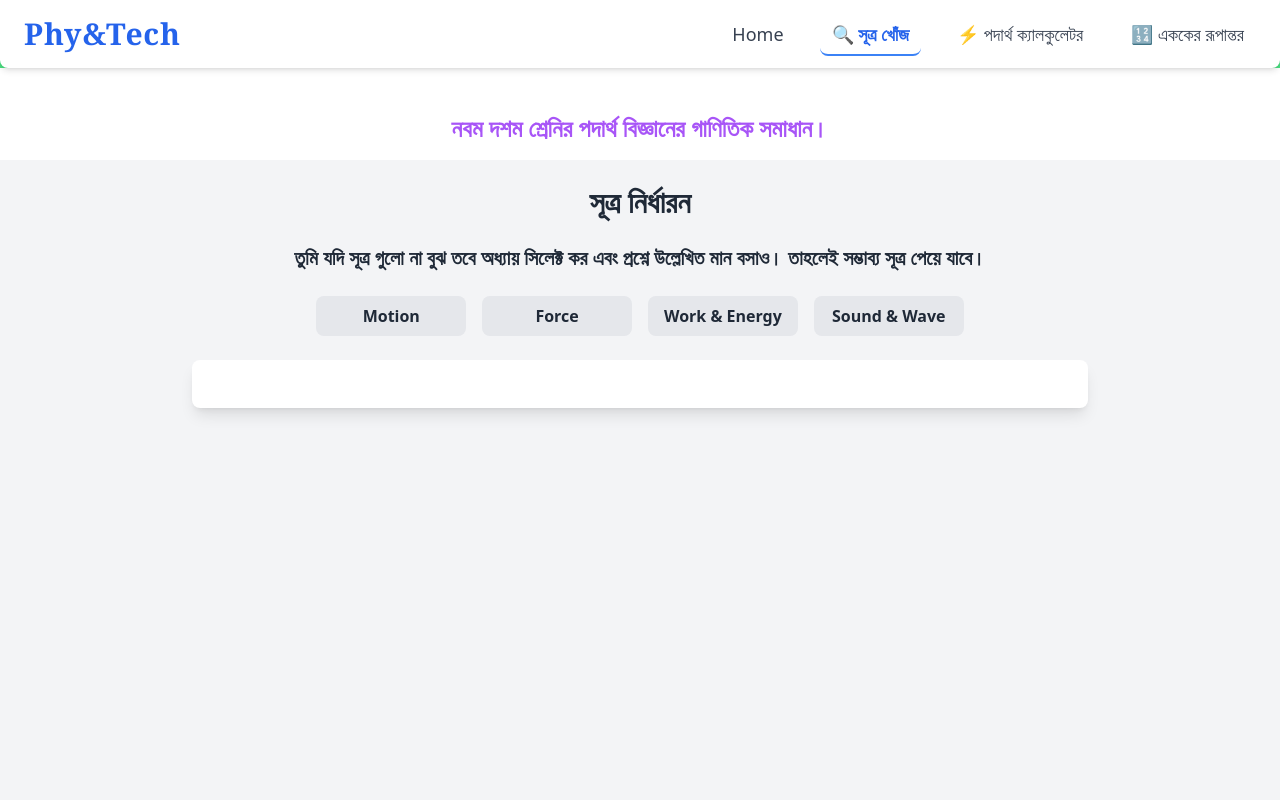
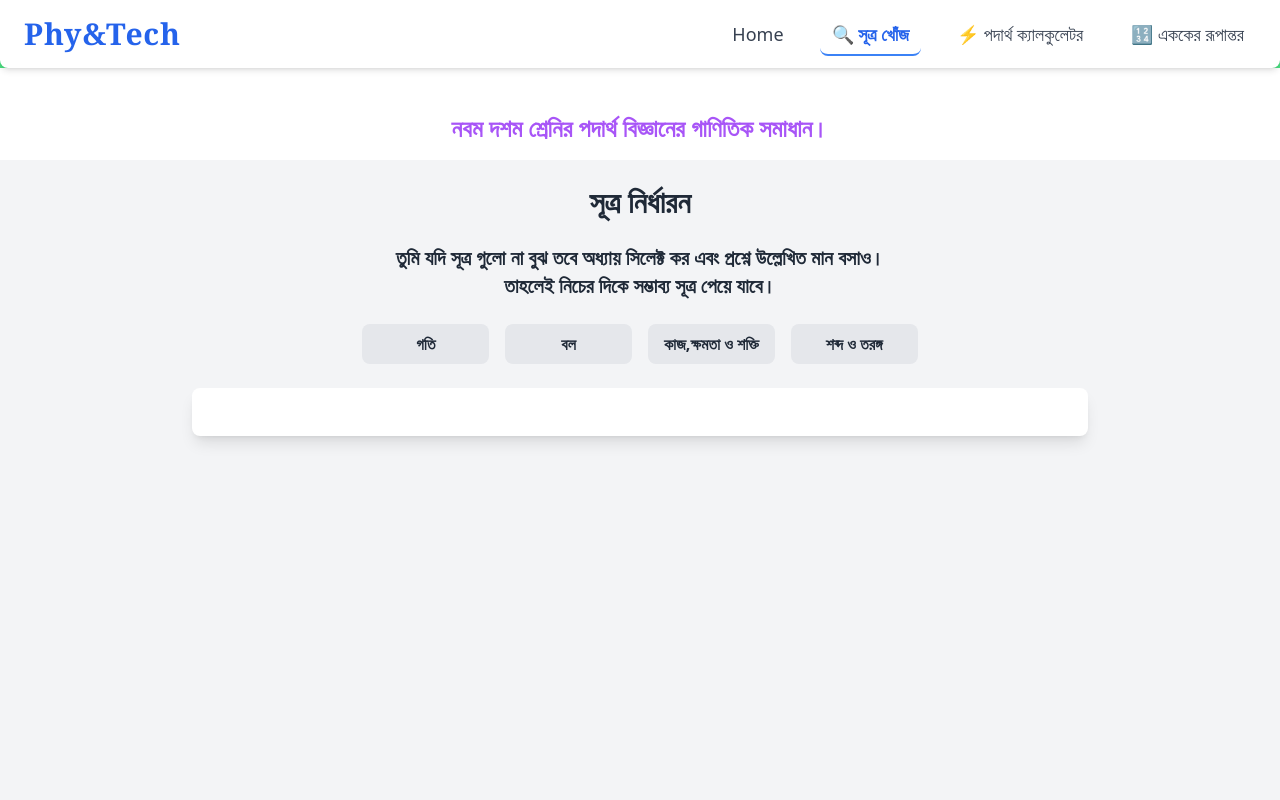
Before and after one commit to almubin78/Physics-Problems-solving-website, a React (Create React App) app: page /laws-selection in a window 1280 px wide. Shown: the top 800 px of the page. Built offline with nearby package versions, Linux system fonts and the light colour scheme.

Commit message:
LawSelection Home Page Edit

```diff
--- a/src/PhysicsLawSelection/LawSelectionHomePage.js
+++ b/src/PhysicsLawSelection/LawSelectionHomePage.js
@@ -8,20 +8,20 @@ const LawSelectionHomePage = () => {
         সূত্র নির্ধারন
       </h1>
       <p className="text-xl font-bold text-gray-800 mb-6">
-        তুমি যদি সূত্র গুলো না বুঝ তবে অধ্যায় সিলেক্ট কর এবং প্রশ্নে উল্লেখিত মান বসাও।
-        তাহলেই সম্ভাব্য সূত্র পেয়ে যাবে।
+        তুমি যদি সূত্র গুলো না বুঝ তবে অধ্যায় সিলেক্ট কর এবং প্রশ্নে উল্লেখিত মান বসাও। <br />
+        তাহলেই নিচের দিকে সম্ভাব্য সূত্র পেয়ে যাবে।
       </p>
 
       {/* Navigation Tabs */}
       <div className="grid grid-cols-2 md:grid-cols-4 gap-4 mb-6">
         {[
-          { path: "/laws-selection/motion", label: "Motion" },
-          { path: "/laws-selection/force", label: "Force" },
+          { path: "/laws-selection/motion", label: "গতি" },
+          { path: "/laws-selection/force", label: "বল" },
           {
             path: "/laws-selection/work-power-energy",
-            label: "Work & Energy",
+            label: "কাজ,ক্ষমতা ও শক্তি",
           },
-          { path: "/laws-selection/sound-and-wave", label: "Sound & Wave" },
+          { path: "/laws-selection/sound-and-wave", label: "শব্দ ও তরঙ্গ" },
         ].map((item) => (
           <NavLink
             key={item.path}
--- a/src/UnitCalculator/UnitHome.js
+++ b/src/UnitCalculator/UnitHome.js
@@ -57,6 +57,14 @@ const UnitHome = () => {
             initialFromUnit="hour"
             initialToUnit="minute"
           />
+          <UnitConverter
+            title=" বেগ Converter"
+            extraInfo=" মিটার/সেকেন্ড, কিলোমিটার/ঘন্টা"
+            units={velocityUnits}
+            converterFunction={convertVelocity}
+            initialFromUnit="km/h"
+            initialToUnit="m/s"
+          />
 
           <UnitConverter
             title="দূরত্ব Converter"
@@ -67,14 +75,7 @@ const UnitHome = () => {
             initialToUnit="m"
           />
 
-          <UnitConverter
-            title=" বেগ Converter"
-            extraInfo=" মিটার/সেকেন্ড, কিলোমিটার/ঘন্টা"
-            units={velocityUnits}
-            converterFunction={convertVelocity}
-            initialFromUnit="km/h"
-            initialToUnit="m/s"
-          />
+
 
           <UnitConverter
             title="শক্তি Converter"
--- a/src/router/router.js
+++ b/src/router/router.js
@@ -2,7 +2,6 @@ import { createBrowserRouter } from "react-router-dom";
 import HomePage from "../CommonPages/HomePage";
 import ErrorPage from "../CommonPages/ErrorPage";
 import HomePageInfo from "../CommonPages/HomePageInfo";
-// import UnitCalculator from "../UnitCalculator/UnitCalculator";
 import PhysicsSolvingHomePage from "../PysicsCalculatePart/PhysicsSolvingHomePage";
 import MotionCalculator from "../PysicsCalculatePart/CalculateChapters/MotionCalculator";
 import ForceCalculator from "../PysicsCalculatePart/CalculateChapters/ForceCalculator";
@@ -27,7 +26,6 @@ export const router = createBrowserRouter([
       },
       {
         path: "/unit-calculator",
-        // element: <UnitCalculator />,
         element: <UnitHome />,
       },
       {
```
